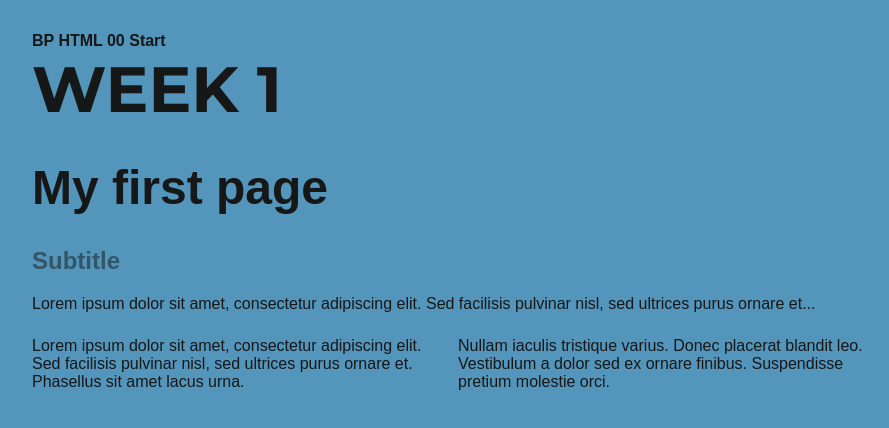
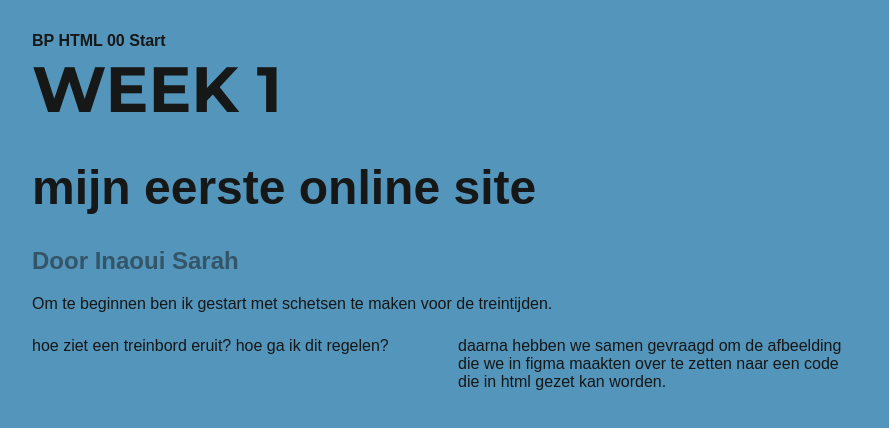
Before and after one commit to sarahInaoui/projectdocs, a plain HTML site: page BP_HTML_00_start-main/projectdocs16:10.html in a window 1280 px wide. Shown: the whole page, without its empty margins (192-1081 px from the left). Drawn offline with Linux system fonts and the light colour scheme.

Commit message:
Add files via upload

```diff
--- a/BP_HTML_00_start-main/projectdocs16:10.html
+++ b/BP_HTML_00_start-main/projectdocs16:10.html
@@ -21,22 +21,20 @@
             </ul>
         </div>
         <page>
-            <h1>My first page</h1>
-            <h2>Subtitle</h2>
+            <h1>mijn eerste online site</h1>
+            <h2>Door Inaoui Sarah</h2>
             <p>
-                Lorem ipsum dolor sit amet, consectetur adipiscing elit. Sed facilisis pulvinar nisl, sed ultrices purus ornare et...
+               Om te beginnen ben ik gestart met schetsen te maken voor de treintijden.
             </p>
             <!-- Flex container with 2 columns -->
             <div class="two-columns">
                 <div class="column">
                     <p>
-                        Lorem ipsum dolor sit amet, consectetur adipiscing elit. Sed facilisis pulvinar nisl, sed ultrices purus ornare et. Phasellus sit amet lacus urna.
-                    </p>
+hoe ziet een treinbord eruit? hoe ga ik dit regelen?                     </p>
                 </div>
                 <div class="column">
                     <p>
-                        Nullam iaculis tristique varius. Donec placerat blandit leo. Vestibulum a dolor sed ex ornare finibus. Suspendisse pretium molestie orci.
-                    </p>
+daarna hebben we samen gevraagd om de afbeelding die we in figma maakten over te zetten  naar een code die in html gezet kan worden.                     </p>
                 </div>
             </div>
         </page>
```
